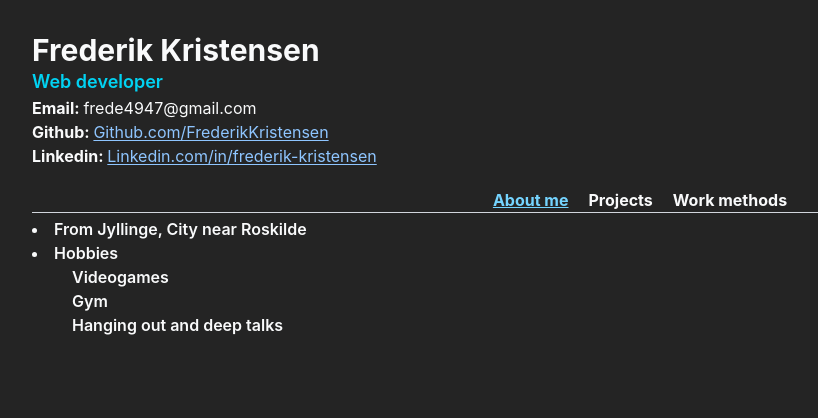
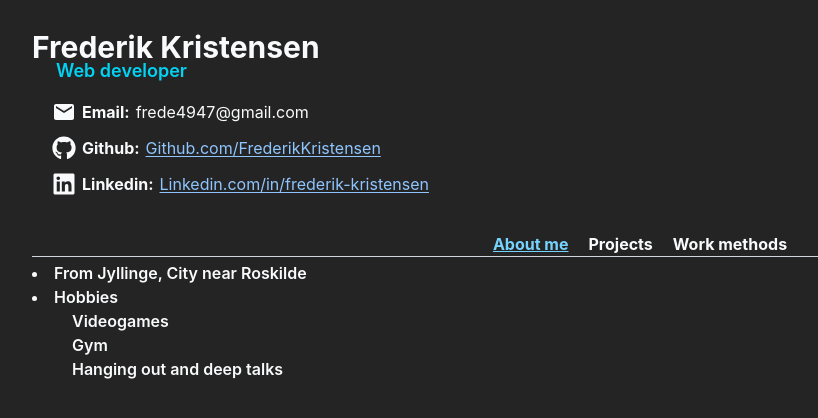
Before and after one commit to FrederikKristensen/frederikweb, a React (Vite) app: page / in a window 1280 px wide. Shown: the top 418 px of the page, without its empty margins (0-818 px from the left). Built offline with nearby package versions, Linux system fonts and the light colour scheme.

Commit message:
Added icons and styled headers

```diff
--- a/package.json
+++ b/package.json
@@ -13,6 +13,7 @@
     "@tailwindcss/vite": "^4.3.3",
     "react": "^19.2.0",
     "react-dom": "^19.2.0",
+    "react-icons": "^5.7.0",
     "tailwindcss": "^4.3.3"
   },
   "devDependencies": {
--- a/src/App.tsx
+++ b/src/App.tsx
@@ -1,23 +1,30 @@
 import './App.css';
 import Sections from './components/Sections';
+import { MdEmail } from "react-icons/md";
+import { FaGithub, FaLinkedin } from "react-icons/fa";
 
 function App() {
 
   return (
     <>
-      <h1 className='font-bold text-3xl text-gray-50 '>Frederik Kristensen</h1>
-      <h2 className='font-semibold text-lg text-cyan-400'>Web developer</h2>
-      <h3 className='text-gray-50'>
+      <h1 className='leading-none font-bold text-3xl text-gray-50 '>Frederik Kristensen</h1>
+      <h2 className='leading-none ml-6 font-semibold text-lg text-cyan-400'>Web developer</h2>
+      <div className=' mt-5 ml-5 mb-4 space-y-3'>
+        <h3 className='flex items-center gap-1.5'>
+          <MdEmail className='text-2xl'/>
           <span className='font-bold'>Email: </span>frede4947@gmail.com
         </h3>
-      <h3 className='text-gray-50'>
-        <span className='font-bold'>Github: </span>
+        <h3 className='flex items-center gap-1.5'>
+          <FaGithub className='text-2xl'/>
+          <span className='font-bold'>Github:</span>
           <a className='text-blue-300 underline underline-offset-2 hover:text-sky-500' href='https://github.com/FrederikKristensen'>Github.com/FrederikKristensen</a>
         </h3>
-      <h3 className='text-gray-50'>
+        <h3 className='flex items-center gap-1.5'>
+          <FaLinkedin className='text-2xl'/>
           <span className='font-bold'>Linkedin: </span>
           <a className='text-blue-300 underline underline-offset-2 hover:text-sky-500' href='https://www.linkedin.com/in/frederik-kristensen-94a689198/'>Linkedin.com/in/frederik-kristensen</a>
         </h3>
+      </div>
       <Sections />
     </>
   )
--- a/src/index.css
+++ b/src/index.css
@@ -2,6 +2,10 @@
 
 :root {
   background-color: #242424;
+}
+
+h3 {
+  @apply text-gray-50;
 }
 
 ul {
```
Also changed, not shown: 1 other file (tests, documents, lock files or other folders). Lines whose indentation alone changed are shown as unchanged.
